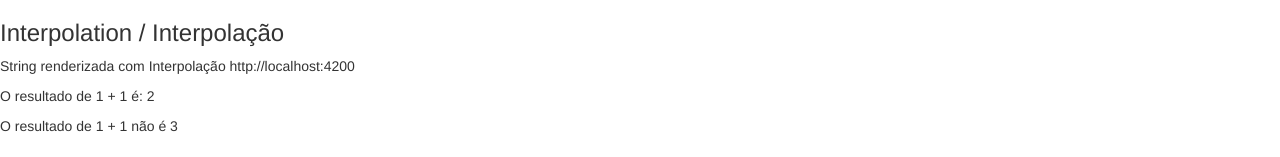
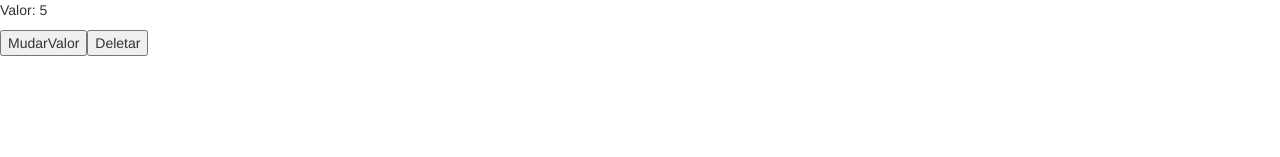
Before and after one commit to flflima/curso-angular2, an Angular app in the folder data-binding/: page / in a window 1280 px wide. Shown: the top 157 px of the page. Built offline with nearby package versions, Linux system fonts and the light colour scheme.

Commit message:
Angular Component's Lifecycle

```diff
--- a/data-binding/src/app/app.component.html
+++ b/data-binding/src/app/app.component.html
@@ -1 +1,5 @@
-<app-data-binding></app-data-binding>
+<!-- <app-data-binding></app-data-binding> -->
+
+<app-ciclo [valorInicial]="valor" *ngIf="!deletarCiclo"></app-ciclo> <!-- *ngIf decide se irá renderizar ou não o componente -->
+<button (click)="mudarValor()">MudarValor</button>
+<button (click)="destruirCiclo()">Deletar</button>
--- a/data-binding/src/app/app.component.ts
+++ b/data-binding/src/app/app.component.ts
@@ -6,5 +6,15 @@ import { Component } from '@angular/core';
   styleUrls: ['./app.component.css']
 })
 export class AppComponent {
-  title = 'app';
+  valor: number = 5;
+
+  deletarCiclo: boolean = false;
+
+  mudarValor() {
+    this.valor++;
+  }
+
+  destruirCiclo() {
+    this.deletarCiclo = true;
+  }
 }
--- a/data-binding/src/app/app.module.ts
+++ b/data-binding/src/app/app.module.ts
@@ -6,13 +6,15 @@ import { AppComponent } from './app.component';
 import { DataBindingComponent } from './data-binding/data-binding.component';
 import { InputPropertyComponent } from './input-property/input-property.component';
 import { OutputPropertyComponent } from './output-property/output-property.component';
+import { CicloComponent } from './ciclo/ciclo.component';
 
 @NgModule({
   declarations: [
     AppComponent,
     DataBindingComponent,
     InputPropertyComponent,
-    OutputPropertyComponent
+    OutputPropertyComponent,
+    CicloComponent
   ],
   imports: [
     BrowserModule,
--- /dev/null
+++ b/data-binding/src/app/ciclo/ciclo.component.html
@@ -0,0 +1,3 @@
+<p>
+  Valor: {{ valorInicial }}
+</p>
--- /dev/null
+++ b/data-binding/src/app/ciclo/ciclo.component.ts
@@ -0,0 +1,64 @@
+import {
+  Component,
+  OnInit,
+  OnChanges,
+  DoCheck,
+  AfterContentInit,
+  AfterContentChecked,
+  AfterViewInit,
+  AfterViewChecked,
+  OnDestroy, Input
+} from '@angular/core';
+
+@Component({
+  selector: 'app-ciclo',
+  templateUrl: './ciclo.component.html',
+  styleUrls: ['./ciclo.component.css']
+})
+export class CicloComponent implements OnInit, OnChanges,
+  DoCheck, AfterContentInit, AfterContentChecked,
+  AfterViewInit, AfterViewChecked, OnDestroy {
+
+  @Input() valorInicial: number = 10;
+
+  constructor() {
+    this.log('constructor');
+  }
+
+  ngOnInit() {
+    this.log('ngOnInit');
+  }
+
+  ngOnChanges() {
+    this.log('ngOnChanges');
+  }
+
+  ngDoCheck() {
+    this.log('ngDoCheck');
+  }
+
+  ngAfterContentInit() {
+    this.log('ngAfterContentInit');
+  }
+
+  ngAfterContentChecked() {
+    this.log('ngAfterContentChecked');
+  }
+
+  ngAfterViewInit() {
+    this.log('ngAfterViewInit');
+  }
+
+  ngAfterViewChecked() {
+    this.log('ngAfterViewChecked');
+  }
+
+  ngOnDestroy() {
+    this.log('ngOnDestroy');
+  }
+
+  private log(hook: string) {
+    console.log(hook);
+  }
+
+}
```
Also changed, not shown: data-binding/src/app/ciclo/ciclo.component.css (added), 1 other file (tests, documents, lock files or other folders).
